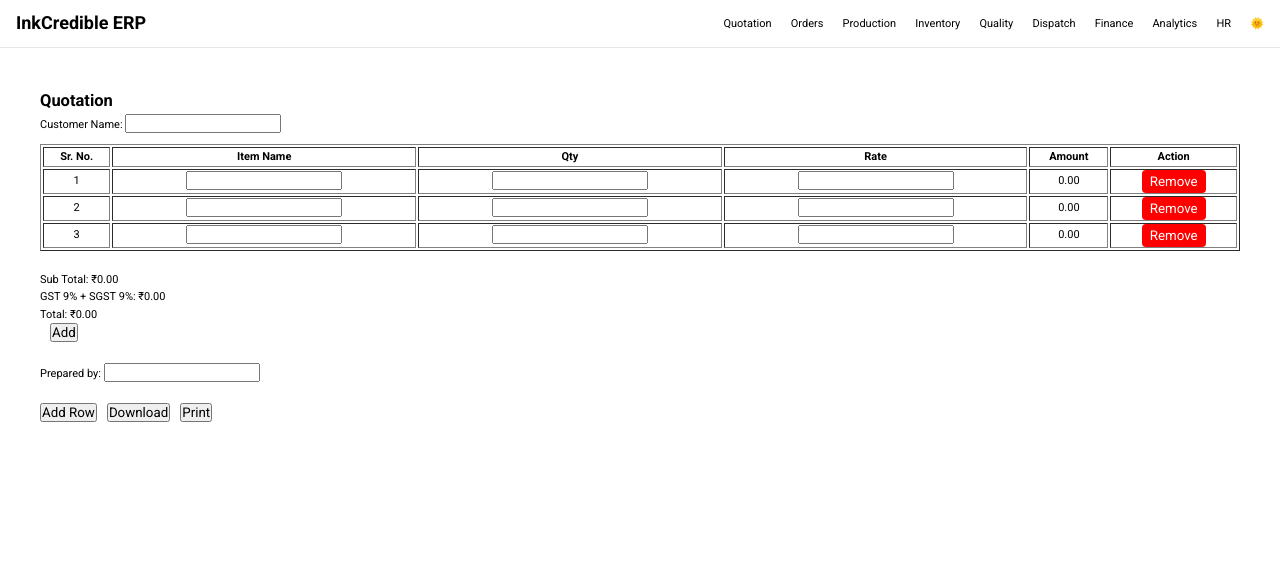
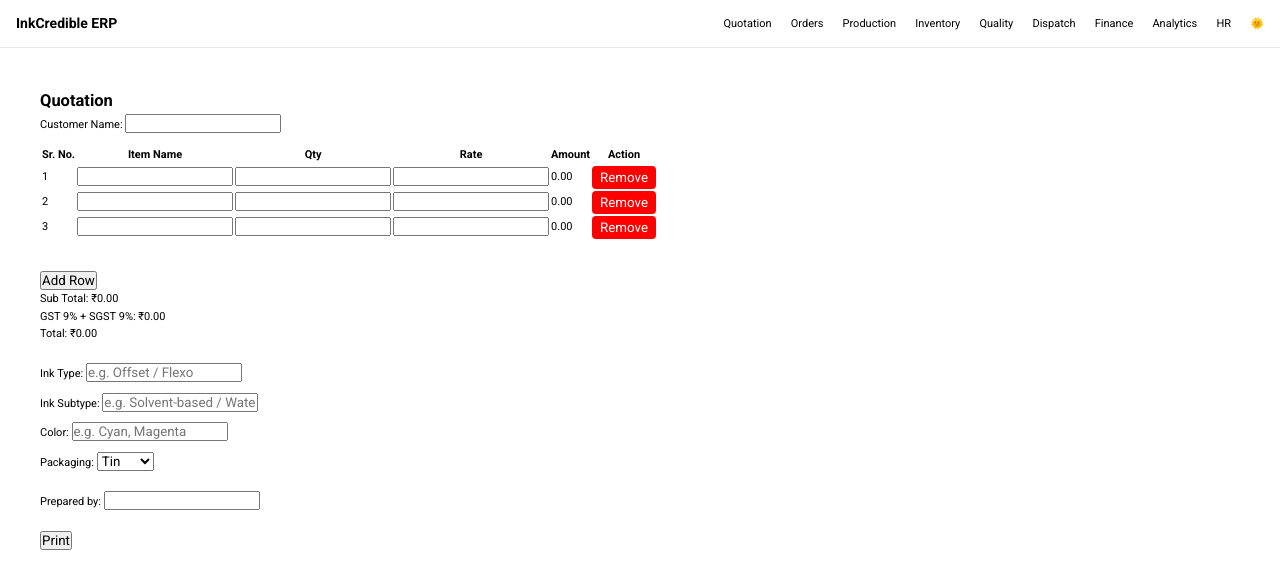
Before and after one commit to ByteBardNikhil/inkcredible, a React (Vite) app: page / in a window 1280 px wide. Shown: the top 588 px of the page. Built offline with nearby package versions, Linux system fonts and the light colour scheme.

Commit message:
quoatation

```diff
--- a/src/Modules/Quotation.jsx
+++ b/src/Modules/Quotation.jsx
@@ -1,4 +1,4 @@
-import React, { useState, useRef } from "react";
+import React, { useState, useRef, useEffect } from "react";
 
 export default function Quotation() {
   const [customer, setCustomer] = useState("");
@@ -13,6 +13,10 @@ export default function Quotation() {
   const [total, setTotal] = useState(0);
   const [preparedBy, setPreparedBy] = useState("");
   const printRef = useRef();
+
+  useEffect(() => {
+    calculateTotal();
+  }, [items, cgst, sgst]);
 
   const handleChange = (index, field, value) => {
     const newItems = [...items];
@@ -42,26 +46,29 @@ export default function Quotation() {
 
   const handlePrint = () => {
     calculateTotal();
-    const printContent = printRef.current.innerHTML;
+    const printContent = `
+      <html>
+        <head>
+          <title>Quotation</title>
+          <style>
+            table { width: 100%; border-collapse: collapse; text-align: center; }
+            table, th, td { border: 1px solid black; }
+            th, td { padding: 8px; }
+            p { margin: 5px 0; }
+          </style>
+        </head>
+        <body>
+          <h2>Quotation</h2>
+          <p>Customer Name: ${customer}</p>
+          ${printRef.current.innerHTML}
+        </body>
+      </html>
+    `;
     const WinPrint = window.open("", "", "width=900,height=650");
-    WinPrint.document.write(
-      `<html><head><title>Quotation</title></head><body>${printContent}</body></html>`
-    );
+    WinPrint.document.write(printContent);
     WinPrint.document.close();
     WinPrint.focus();
     WinPrint.print();
-  };
-
-  const handleDownload = () => {
-    calculateTotal();
-    const element = document.createElement("a");
-    const content = printRef.current.innerHTML;
-    const file = new Blob([content], { type: "text/html" });
-    element.href = URL.createObjectURL(file);
-    element.download = "quotation.html";
-    document.body.appendChild(element);
-    element.click();
-    document.body.removeChild(element);
   };
 
   return (
@@ -77,11 +84,7 @@ export default function Quotation() {
       </div>
 
       <div ref={printRef}>
-        <table
-          border="1"
-          cellPadding="8"
-          style={{ width: "100%", marginBottom: "10px", textAlign: "center" }}
-        >
+        <table>
           <thead>
             <tr>
               <th>Sr. No.</th>
@@ -141,15 +144,42 @@ export default function Quotation() {
         </table>
 
         <div style={{ marginTop: "20px" }}>
+          <button onClick={addRow} style={{ marginTop: "10px" }}>
+            Add Row
+          </button>
+
           <p>Sub Total: ₹{subTotal.toFixed(2)}</p>
           <p>
             GST {cgst}% + SGST {sgst}%: ₹
             {((subTotal * (cgst + sgst)) / 100).toFixed(2)}
           </p>
           <p>Total: ₹{total.toFixed(2)}</p>
-          <button onClick={calculateTotal} style={{ marginLeft: "10px" }}>
-            Add
-          </button>
+
+          <div style={{ marginTop: "20px" }}>
+            <div style={{ marginBottom: "10px" }}>
+              <label>Ink Type: </label>
+              <input type="text" placeholder="e.g. Offset / Flexo" />
+            </div>
+            <div style={{ marginBottom: "10px" }}>
+              <label>Ink Subtype: </label>
+              <input
+                type="text"
+                placeholder="e.g. Solvent-based / Water-based"
+              />
+            </div>
+            <div style={{ marginBottom: "10px" }}>
+              <label>Color: </label>
+              <input type="text" placeholder="e.g. Cyan, Magenta" />
+            </div>
+            <div style={{ marginBottom: "10px" }}>
+              <label>Packaging: </label>
+              <select>
+                <option value="Tin">Tin</option>
+                <option value="Bottle">Bottle</option>
+                <option value="Drum">Drum</option>
+              </select>
+            </div>
+          </div>
         </div>
 
         <p style={{ marginTop: "20px" }}>
@@ -163,13 +193,7 @@ export default function Quotation() {
       </div>
 
       <div style={{ marginTop: "20px" }}>
-        <button onClick={addRow}>Add Row</button>
-        <button onClick={handleDownload} style={{ marginLeft: "10px" }}>
-          Download
-        </button>
-        <button onClick={handlePrint} style={{ marginLeft: "10px" }}>
-          Print
-        </button>
+        <button onClick={handlePrint}>Print</button>
       </div>
     </div>
   );
--- a/src/index.css
+++ b/src/index.css
@@ -6,7 +6,7 @@
   --hover-color: #2563eb;
   --font-family: "Roboto", sans-serif;
   --font-size-base: 11px;
-  --font-size-heading: 18px;
+  --font-size-heading: 14px;
 }
 
 [data-theme="dark"] {
```
